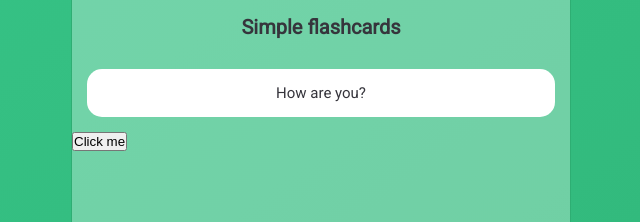
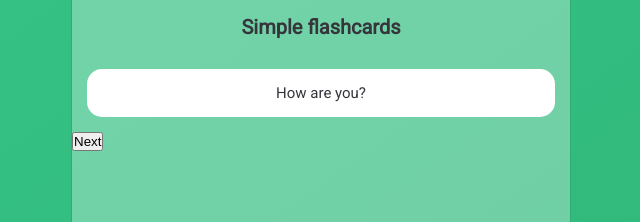
Before and after one commit to Ziomeka/flashcardAngularStudy, an Angular app: page / in a window 1280 px wide. Shown: the top 222 px of the page, without its empty margins (319-959 px from the left). Built offline with nearby package versions, Linux system fonts and the light colour scheme.

Commit message:
Add next,prev,reset buttons, fix uppercase in variable declarations

```diff
--- a/src/app/components/flashcard/flashcard.component.ts
+++ b/src/app/components/flashcard/flashcard.component.ts
@@ -8,7 +8,7 @@ import { Flashcard } from '../../models/Flashcard';
 })
 export class FlashcardComponent implements OnInit {
   @Input() card:Flashcard;
-  isFlipped:Boolean = false;
+  isFlipped:boolean = false;
   constructor() { }
 
   ngOnInit() {
--- a/src/app/components/flashcards-controls/flashcards-controls.component.html
+++ b/src/app/components/flashcards-controls/flashcards-controls.component.html
@@ -1,3 +1,5 @@
-<p>
-  <button (click)="sendIndex()">Click me</button>
-</p>
+<div>
+  <button (click)="prev()" *ngIf="showPrev">Prev</button>
+  <button (click)="next()" *ngIf="showNext">Next</button>
+  <button (click)="reset()" *ngIf="showReset">Restart</button>
+</div>
--- a/src/app/components/flashcards-controls/flashcards-controls.component.ts
+++ b/src/app/components/flashcards-controls/flashcards-controls.component.ts
@@ -8,14 +8,40 @@ import { Deck } from '../../models/Deck';
 })
 export class FlashcardsControlsComponent implements OnInit {
   @Input() deck:Deck;
-  @Output() index = new EventEmitter<Number>();
+  @Output() currentIndex = new EventEmitter<Number>();
+  index:number;
+  showPrev:boolean;
+  showNext:boolean;
+  showReset:boolean;
   constructor() { }
 
   ngOnInit() {
+    this.index = this.deck.currentIndex;
+    this.setButtons();
   }
 
-  sendIndex() {
-    this.index.emit(1);
+  prev() {
+    this.index --;
+    this.update();
+  }
+  next() {
+    this.index ++;
+    this.update();
+  }
+  reset() {
+    this.index = 0;
+    this.update();
+  }
+
+  setButtons() {
+    this.showPrev = (this.index > 0);
+    this.showNext = (this.index < this.deck.deckLength - 1);
+    this.showReset = (this.index === this.deck.deckLength - 1);
+  }
+
+  update() {
+    this.setButtons();
+    this.currentIndex.emit(this.index);
   }
 
 }
--- a/src/app/components/flashcards/flashcards.component.html
+++ b/src/app/components/flashcards/flashcards.component.html
@@ -1,4 +1,4 @@
 <div>
   <app-flashcard [card]="flashcards[deck.currentIndex]"></app-flashcard>
-  <app-flashcards-controls [deck]="deck" (index)="setCurrentIndex($event)"></app-flashcards-controls>
+  <app-flashcards-controls [deck]="deck" (currentIndex)="setCurrentIndex($event)"></app-flashcards-controls>
 </div>
--- a/src/app/components/flashcards/flashcards.component.ts
+++ b/src/app/components/flashcards/flashcards.component.ts
@@ -24,6 +24,26 @@ export class FlashcardsComponent implements OnInit {
         question: 'How do you do?',
         answer: 'How do you do?'
       },
+      {
+        id: 3,
+        question: 'Question 3?',
+        answer: 'Answer 3?'
+      },
+      {
+        id: 4,
+        question: 'Question 4?',
+        answer: 'Answer 4?'
+      },
+      {
+        id: 5,
+        question: 'Question 5?',
+        answer: 'Answer 5?'
+      },
+      {
+        id: 6,
+        question: 'Question 6?',
+        answer: 'Answer 6?'
+      },
     ];
     this.deck = {
       currentIndex: 0,
--- a/src/app/models/Deck.ts
+++ b/src/app/models/Deck.ts
@@ -1,4 +1,4 @@
 export class Deck {
-  currentIndex:Number;
-  deckLength:Number;
+  currentIndex:number;
+  deckLength:number;
 }
--- a/src/app/models/Flashcard.ts
+++ b/src/app/models/Flashcard.ts
@@ -1,5 +1,5 @@
 export class Flashcard {
-  id:Number;
-  question:String;
-  answer:String;
+  id:number;
+  question:string;
+  answer:string;
 }
```
